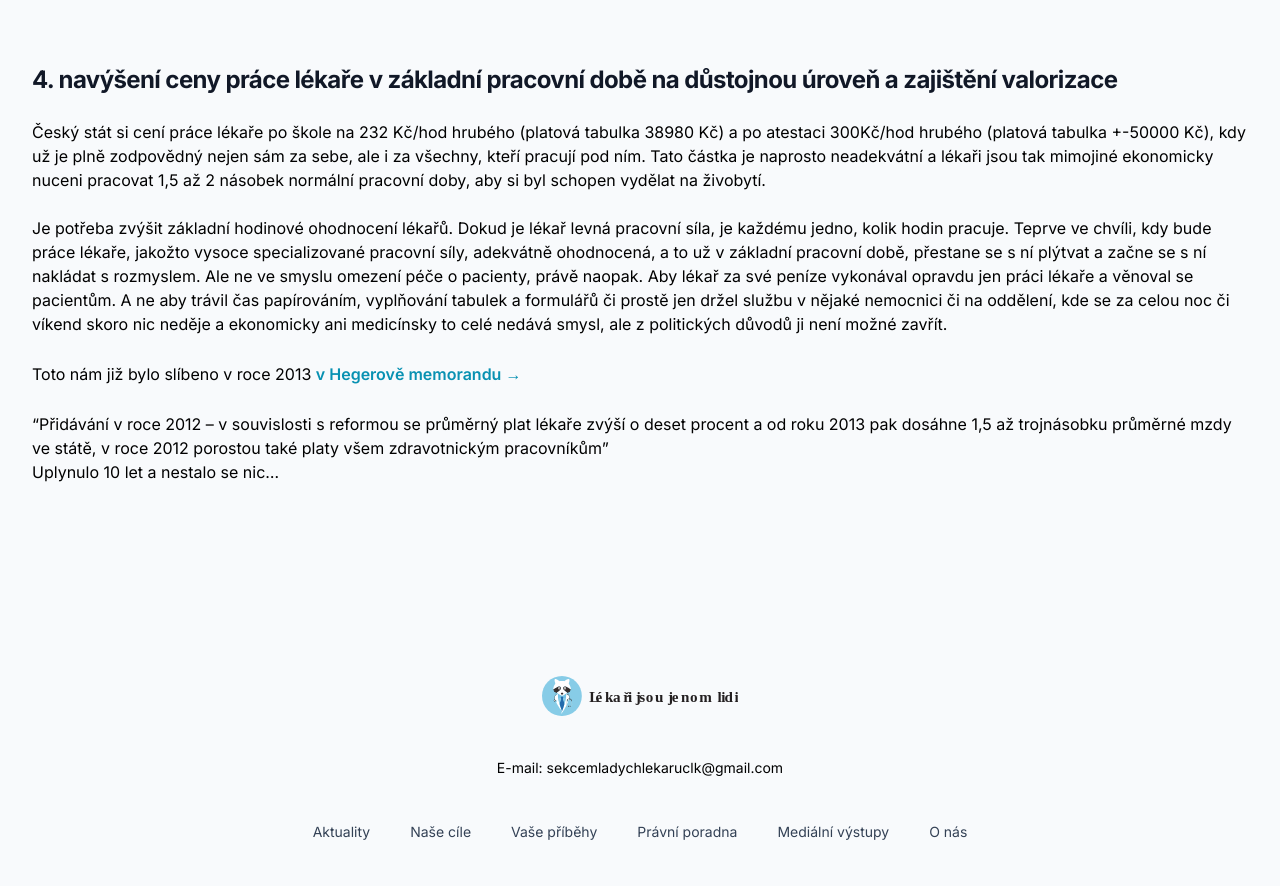
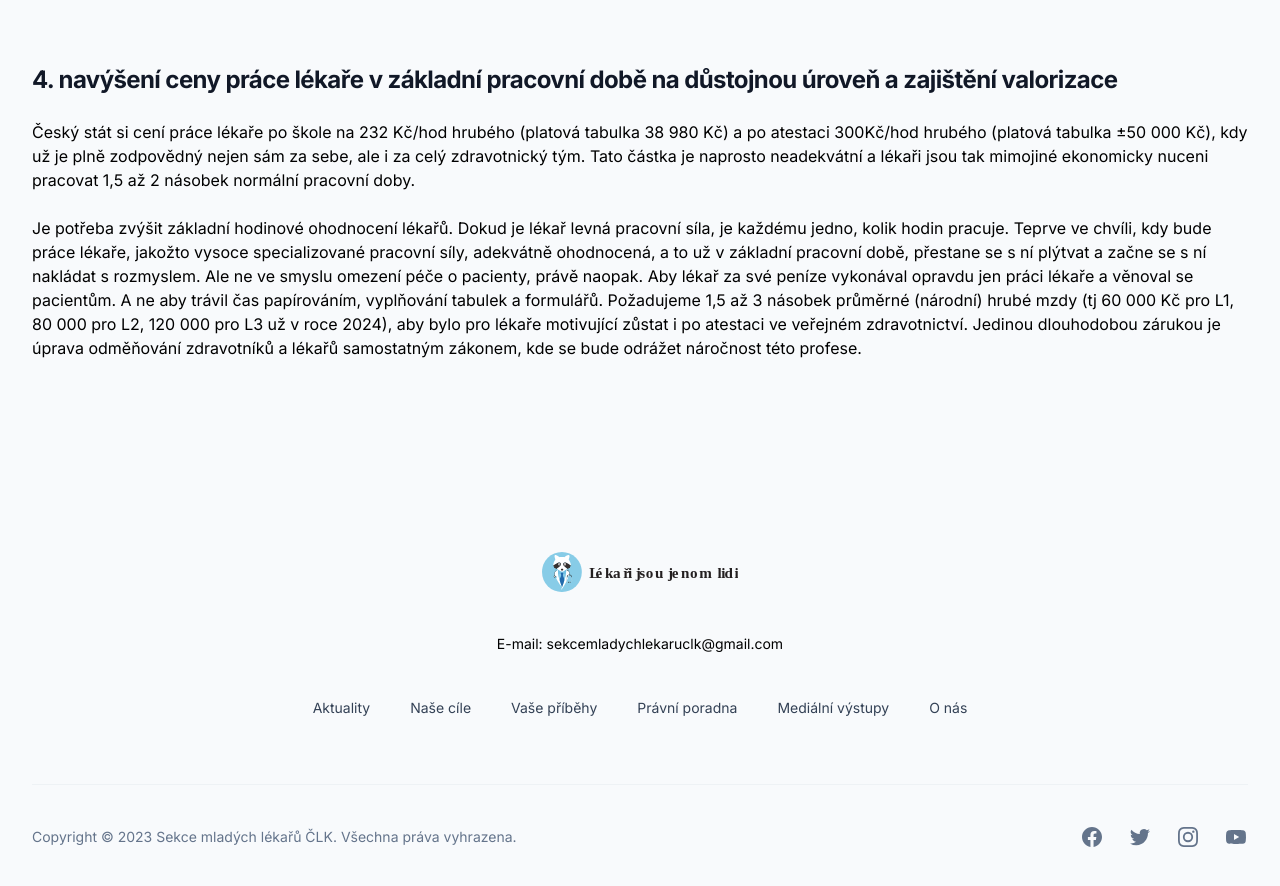
Before and after one commit to ohweb/lekari-jsou-jenom-lidi, a Next.js app: page /nase-cile in a window 1280 px wide. Shown: the part 1464-2350 px from the top of the page. Built offline with nearby package versions, Linux system fonts and the light colour scheme.

Commit message:
feat(content): upravuje obsah čtvrtého bodu na stránce Naše cíle.

```diff
--- a/src/app/nase-cile/page.tsx
+++ b/src/app/nase-cile/page.tsx
@@ -43,10 +43,22 @@ export default function NaseCile() {
                     <p className="mt-6">Zákoník práce umožňuje se souhlasem zaměstnance odpracovat 416 hodin přesčasové práce ročně. Limit bývá u mnoha lékařů překročen již květnu, nezřídka i dříve. Ale pracuje se dál. Co na to stát? Co na to orgány inspekce práce? Nikdy nic nezjistily. Pracuje se dál a všem je to jedno. Nikoho to netrápí, protože pracujeme levně.</p>
 
                     <h2 className="mt-16 text-2xl font-bold tracking-tight text-gray-900">4. navýšení ceny práce lékaře v základní pracovní době na důstojnou úroveň a zajištění valorizace</h2>
-                    <p className="mt-6">Český stát si cení práce lékaře po škole na 232 Kč/hod hrubého (platová tabulka 38980 Kč) a po atestaci 300Kč/hod hrubého (platová tabulka +-50000 Kč), kdy už je plně zodpovědný nejen sám za sebe, ale i za všechny, kteří pracují pod ním. Tato částka je naprosto neadekvátní a lékaři jsou tak mimojiné ekonomicky nuceni pracovat 1,5 až 2 násobek normální pracovní doby, aby si byl schopen vydělat na živobytí.</p>
-                    <p className="mt-6">Je potřeba zvýšit základní hodinové ohodnocení lékařů. Dokud je lékař levná pracovní síla, je každému jedno, kolik hodin pracuje. Teprve ve chvíli, kdy bude práce lékaře, jakožto vysoce specializované pracovní síly, adekvátně ohodnocená, a to už v základní pracovní době, přestane se s ní plýtvat a začne se s ní nakládat s rozmyslem. Ale ne ve smyslu omezení péče o pacienty, právě naopak. Aby lékař za své peníze vykonával opravdu jen práci lékaře a věnoval se pacientům. A ne aby trávil čas papírováním, vyplňování tabulek a formulářů či prostě jen držel službu v nějaké nemocnici či na oddělení, kde se za celou noc či víkend skoro nic neděje a ekonomicky ani medicínsky to celé nedává smysl, ale z politických důvodů ji není možné zavřít.</p>
-                    <p className="mt-6">Toto nám již bylo slíbeno v roce 2013 <a className="text-base font-semibold text-cyan-600" href="https://www.idnes.cz/zpravy/domaci/memorandum-hegera-a-odboru.A110215_083059_domaci_jw">v Hegerově memorandu <span aria-hidden="true">→</span></a></p>
-                    <p className="mt-6">&ldquo;Přidávání v roce 2012 – v souvislosti s reformou se průměrný plat lékaře zvýší o deset procent a od roku 2013 pak dosáhne 1,5 až trojnásobku průměrné mzdy ve státě, v roce 2012 porostou také platy všem zdravotnickým pracovníkům&rdquo; <br />Uplynulo 10 let a nestalo se nic…</p>
+                    <p className="mt-6">Český stát si cení práce lékaře po škole na 232 Kč/hod hrubého (platová tabulka
+                        38&nbsp;980 Kč) a po atestaci 300Kč/hod hrubého (platová tabulka ±50&nbsp;000 Kč), kdy už je
+                        plně zodpovědný nejen sám za sebe, ale i za celý zdravotnický tým. Tato částka je naprosto
+                        neadekvátní a lékaři jsou tak mimojiné ekonomicky nuceni pracovat 1,5 až 2 násobek normální
+                        pracovní doby.</p>
+                    <p className="mt-6">Je potřeba zvýšit základní hodinové ohodnocení lékařů. Dokud je lékař levná
+                        pracovní síla, je každému jedno, kolik hodin pracuje. Teprve ve chvíli, kdy bude práce lékaře,
+                        jakožto vysoce specializované pracovní síly, adekvátně ohodnocená, a to už v základní pracovní
+                        době, přestane se s ní plýtvat a začne se s ní nakládat s rozmyslem. Ale ne ve smyslu omezení
+                        péče o pacienty, právě naopak. Aby lékař za své peníze vykonával opravdu jen práci lékaře a
+                        věnoval se pacientům. A ne aby trávil čas papírováním, vyplňování tabulek a formulářů.
+                        Požadujeme 1,5 až 3 násobek průměrné (národní) hrubé mzdy (tj 60&nbsp;000 Kč pro L1,
+                        80&nbsp;000 pro L2, 120&nbsp;000 pro L3 už v roce 2024), aby bylo pro lékaře motivující zůstat
+                        i po atestaci ve veřejném zdravotnictví. Jedinou dlouhodobou zárukou je úprava odměňování
+                        zdravotníků a lékařů samostatným zákonem, kde se bude odrážet náročnost této profese.
+                    </p>
                 </Container>
             </section>
         </main>
```
